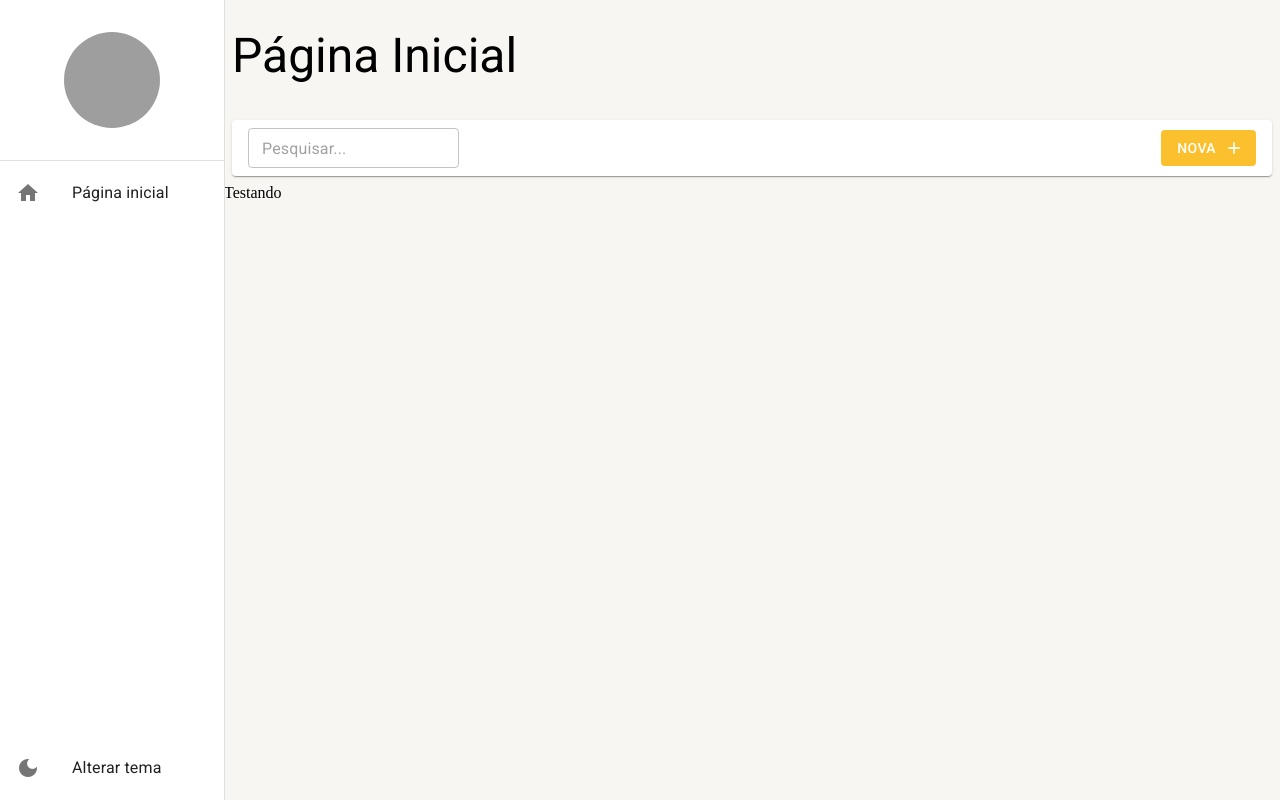
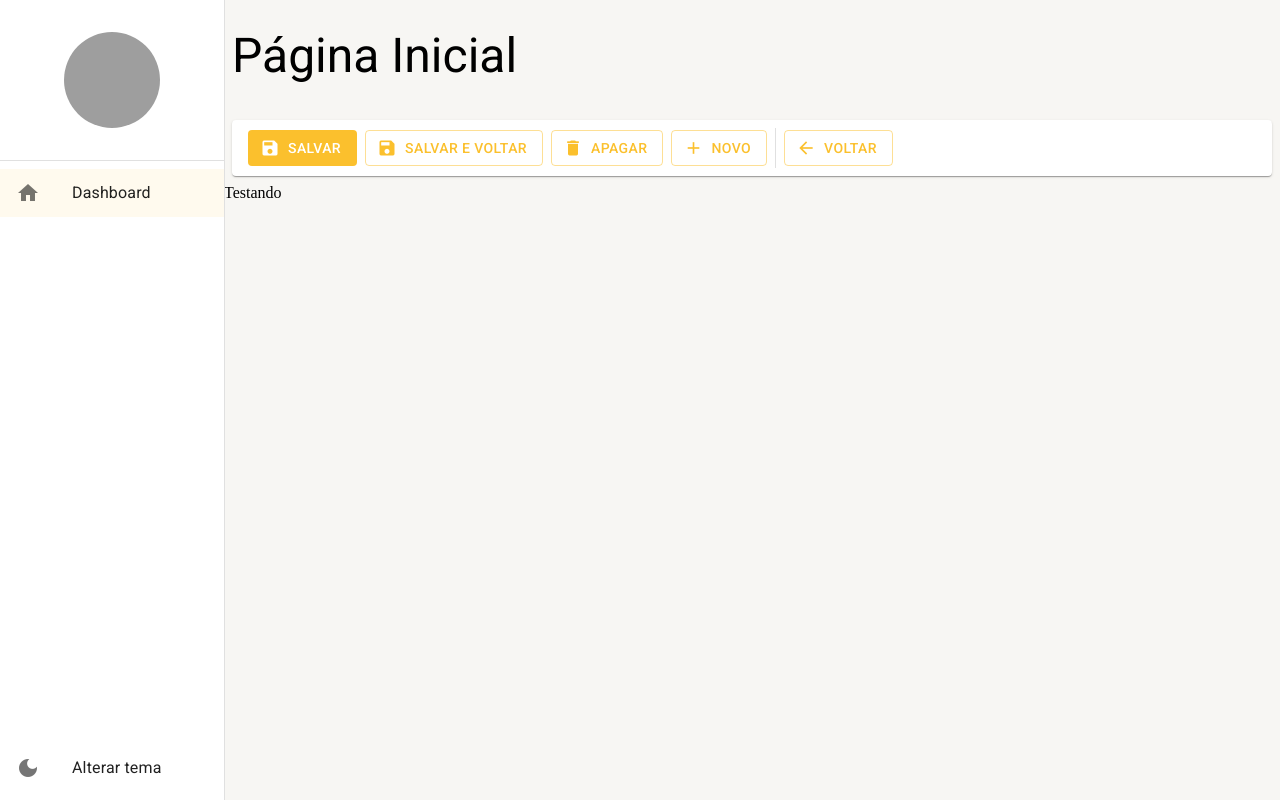
Before and after one commit to EsdrasGabriel/FULLSTACK-node-react-vite--frontend, a React (Vite) app: page /dashboard in a window 1280 px wide. Built offline with nearby package versions, Linux system fonts and the light colour scheme; grey boxes are pictures that could not be loaded.

Commit message:
feat: added DetailingTools

```diff
--- a/src/pages/dashboard/index.tsx
+++ b/src/pages/dashboard/index.tsx
@@ -1,4 +1,4 @@
-import { ToolBar } from '../../shared/components';
+import { DetailingTools, ListingTools } from '../../shared/components';
 import { BaseLayout } from '../../shared/layouts/BaseLayout';
 
 export const Dashboard = () => {
@@ -6,9 +6,7 @@ export const Dashboard = () => {
     <BaseLayout
       title="Página Inicial"
       toolbar={
-        <ToolBar
-          showInputSearch
-        />
+        <DetailingTools />
       }
     >
       Testando
--- a/src/shared/components/barra-de-ferramentas/ToolBar.tsx
+++ b/src/shared/components/ferramenta-da-listagem/ListingTools.tsx
@@ -10,7 +10,7 @@ interface IToolBarProps {
   byChangingTextButton?: () => void;
 }
 
-export const ToolBar: React.FC<IToolBarProps> = ({
+export const ListingTools: React.FC<IToolBarProps> = ({
   searchText = '',
   showInputSearch = false,
   byChangingSearchText,
--- /dev/null
+++ b/src/shared/components/ferramentas-de-detalhe/DetailingTools.tsx
@@ -0,0 +1,52 @@
+import { Box, Button, Divider, Icon, Paper, useTheme } from '@mui/material';
+
+export const DetailingTools = () => {
+  const theme = useTheme();
+
+  return (
+    <Box
+      component={Paper}
+      marginX={1}
+      padding={1}
+      paddingX={2}
+      display="flex"
+      gap={1}
+      alignItems='center'
+      height={theme.spacing(5)}
+    >
+      <Button
+        color='primary'
+        disableElevation
+        variant='contained'
+        startIcon={<Icon>save</Icon>}
+      >Salvar</Button>
+      <Button
+        color='primary'
+        disableElevation
+        variant='outlined'
+        startIcon={<Icon>save</Icon>}
+      >Salvar e voltar</Button>
+      <Button
+        color='primary'
+        disableElevation
+        variant='outlined'
+        startIcon={<Icon>delete</Icon>}
+      >Apagar</Button>
+      <Button
+        color='primary'
+        disableElevation
+        variant='outlined'
+        startIcon={<Icon>add</Icon>}
+      >Novo</Button>
+
+      <Divider variant='middle' orientation='vertical'/>
+
+      <Button
+        color='primary'
+        disableElevation
+        variant='outlined'
+        startIcon={<Icon>arrow_back</Icon>}
+      >Voltar</Button>
+    </Box>
+  );
+};
--- a/src/shared/components/index.ts
+++ b/src/shared/components/index.ts
@@ -1,2 +1,3 @@
 export * from './menu-lateral/MenuLateral';
-export * from './barra-de-ferramentas/ToolBar';
+export * from './ferramenta-da-listagem/ListingTools';
+export * from './ferramentas-de-detalhe/DetailingTools';
--- a/src/shared/components/menu-lateral/MenuLateral.tsx
+++ b/src/shared/components/menu-lateral/MenuLateral.tsx
@@ -60,13 +60,14 @@ export const MenuLateral: React.FC<IMenuLateralProps> = ({ children }) => {
 
           <Box flex={1}>
             <List component="nav">
-              {drawerOptions.map((drawerOptions) => (
+              {drawerOptions.map(({path, icon, label, id}) => (
                 <ListItemLink
-                  key={drawerOptions.path}
-                  to={drawerOptions.path}
-                  icon={drawerOptions.icon}
-                  label={drawerOptions.label}
-                  onClick={smDown ? toggleDrawerOpen : undefined} />
+                  key={id}
+                  to={path}
+                  icon={icon}
+                  label={label}
+                  onClick={smDown ? toggleDrawerOpen : undefined}
+                />
               ))}
             </List>
           </Box>
--- a/src/shared/mocks/drawerLinks.ts
+++ b/src/shared/mocks/drawerLinks.ts
@@ -1,7 +1,8 @@
 export const drawerLinks = [
     {
-      path: '/pagina-inicial',
+      id: 1,
+      path: '/dashboard',
       icon: 'home',
-      label: 'Página inicial',
+      label: 'Dashboard',
     },
 ];
```
Also changed, not shown: src/shared/contexts/DrawerContext.tsx (+10 -9 lines), src/shared/components/menu-lateral/ListItemLink.tsx (line endings or trailing spaces). Lines whose indentation alone changed are shown as unchanged.
